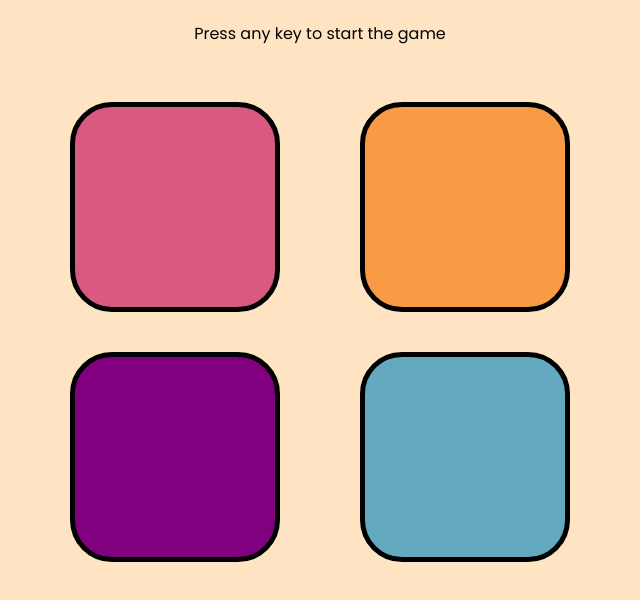
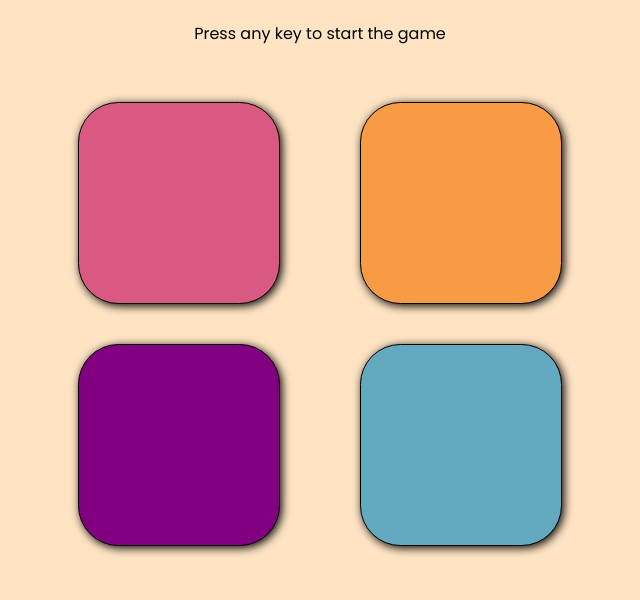
Before and after one commit to eshitaPradhan23/SIMON-GAME, a plain HTML site: page index.html in a window 1280 px wide. Shown: the part 70-670 px from the top of the page, without its empty margins (320-960 px from the left). Drawn offline with Linux system fonts and the light colour scheme.

Commit message:
First commit

```diff
--- a/script.js
+++ b/script.js
@@ -5,6 +5,7 @@ let btns=["pink","seagreen","orange","blue"];
 
 let started = false;
 let level=0;
+
 
 let par = document.querySelector("p");
 document.addEventListener("keypress",function(){
--- a/style.css
+++ b/style.css
@@ -7,8 +7,9 @@ text-align: center;
   height: 200px;
   width: 200px;
   border-radius: 20%;
-  border: black solid 5px;
+  border: black solid 1px;
  margin: 2.5rem;
+ box-shadow:2px 2px 10px black ;
 }
 
 .btn-container{
```
Also changed, not shown: 1 other file.
